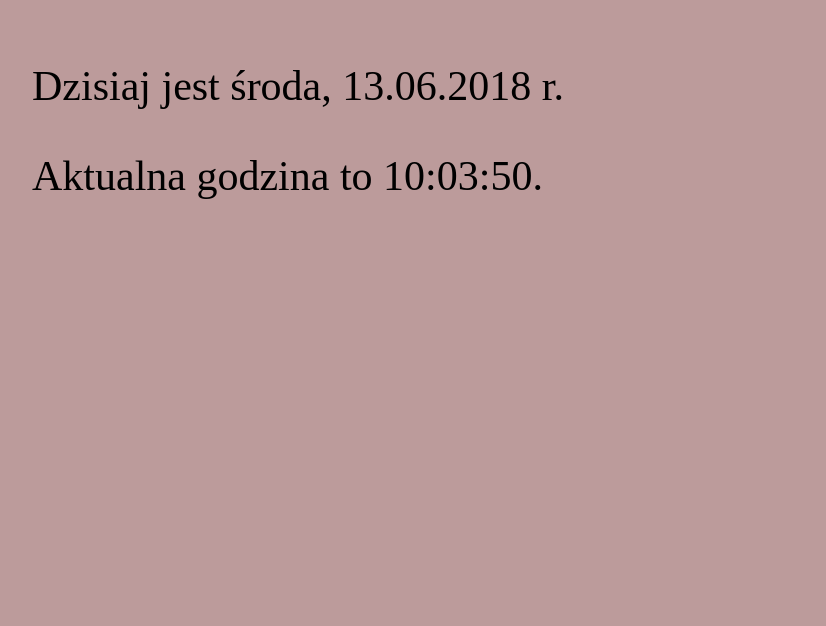
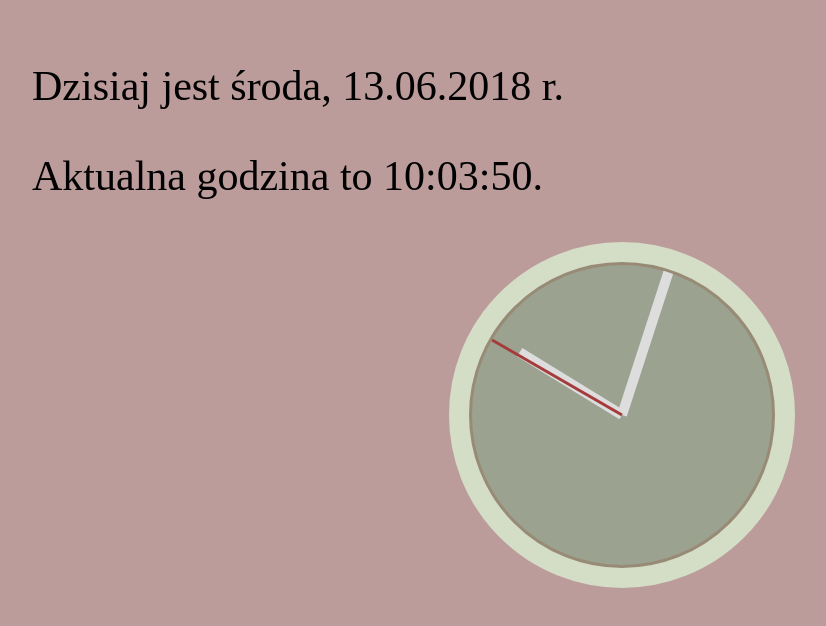
Before and after one commit to szymon47zj/clock-and-date-SNIPPET, a plain HTML site: page index.html in a window 1280 px wide. Shown: the whole page, without its empty margins (18-844 px from the left). Drawn offline with Linux system fonts and the light colour scheme.

Commit message:
analog clock added

```diff
--- a/index.html
+++ b/index.html
@@ -13,6 +13,14 @@
 	<p id="second"></p>
 
 
+	<div class="clock">
+		<div class="clock-face">
+			<div class="hand hour-hand"></div>
+			<div class="hand min-hand"></div>
+			<div class="hand sec-hand"></div>
+		</div>
+	</div>
+
 	<script src="main.js"></script>
 </body>
 
--- a/main.js
+++ b/main.js
@@ -19,3 +19,26 @@ let clock = setInterval(function () {
 	first.textContent = dateNow;
 	second.textContent = timeNow;
 }, 1000);
+
+
+const secHand = document.querySelector(".sec-hand");
+const minHand = document.querySelector(".min-hand");
+const hourHand = document.querySelector(".hour-hand");
+
+function setDate() {
+	const now = new Date();
+
+	const secs = now.getSeconds();
+	const secDegrees = (secs * 6) + 90;
+	secHand.style.transform = `translateY(-50%) rotate(${secDegrees}deg)`;
+
+	const mins = now.getMinutes();
+	const minDegrees = (mins * 6) + 90;
+	minHand.style.transform = `translateY(-50%) rotate(${minDegrees}deg)`;
+
+	const hour = now.getHours();
+	const hourDegrees = (hour * 30 + ((minDegrees - 90) / 12) + 90);
+	hourHand.style.transform = `translate(25%, -50%) rotate(${hourDegrees}deg)`;
+}
+
+setInterval(setDate, 1000);
--- a/style.css
+++ b/style.css
@@ -4,3 +4,47 @@ body {
 	background-color: #bc9b9b;
 	font-size: 42px;
 }
+
+.clock {
+	width: 300px;
+	height: 300px;
+	border: 20px solid #d4ddc6;
+	border-radius: 50%;
+	margin: 20px auto;
+	padding: 3px;
+	background-color: #988b76;
+}
+
+.clock-face {
+	position: relative;
+	width: 100%;
+	height: 100%;
+	background-color: #9ca290;
+	border-radius: 50%;
+}
+
+.hand {
+	width: 50%;
+	height: 10px;
+	position: absolute;
+	top: 50%;
+	transform: translateY(-50%);
+	transform-origin: 100%;
+}
+
+.min-hand {
+	background-color: #ddd;
+}
+
+.hour-hand {
+	width: 40%;
+	transform: translate(25%, -50%);
+	background-color: #ddd;
+	z-index: 1;
+}
+
+.sec-hand {
+	height: 3px;
+	background-color: #a53c3c;
+	z-index: 2;
+}
```
